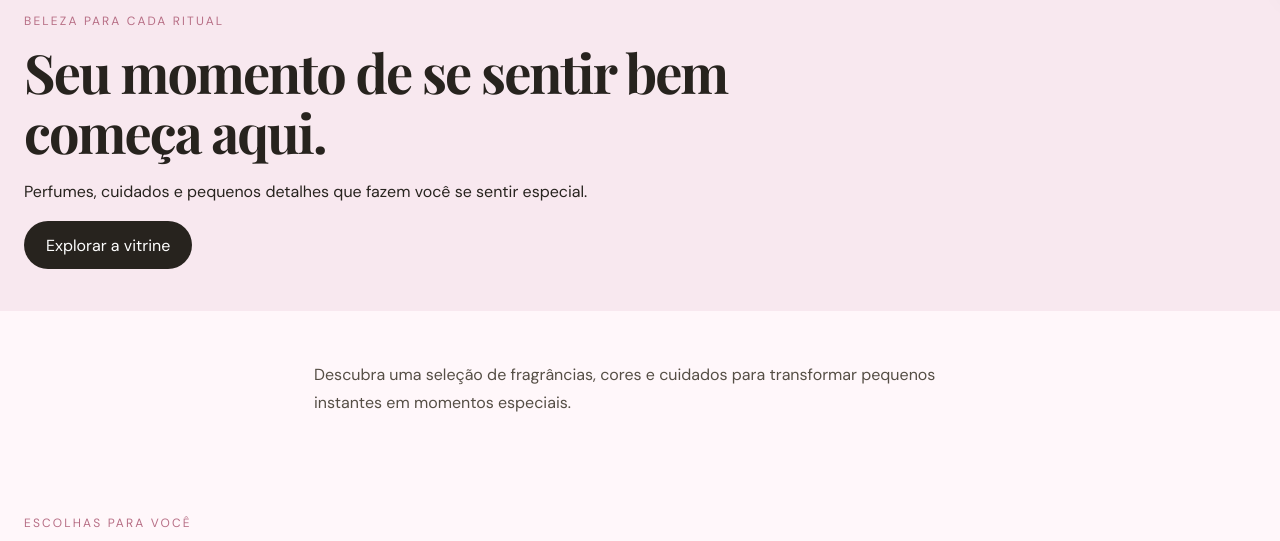
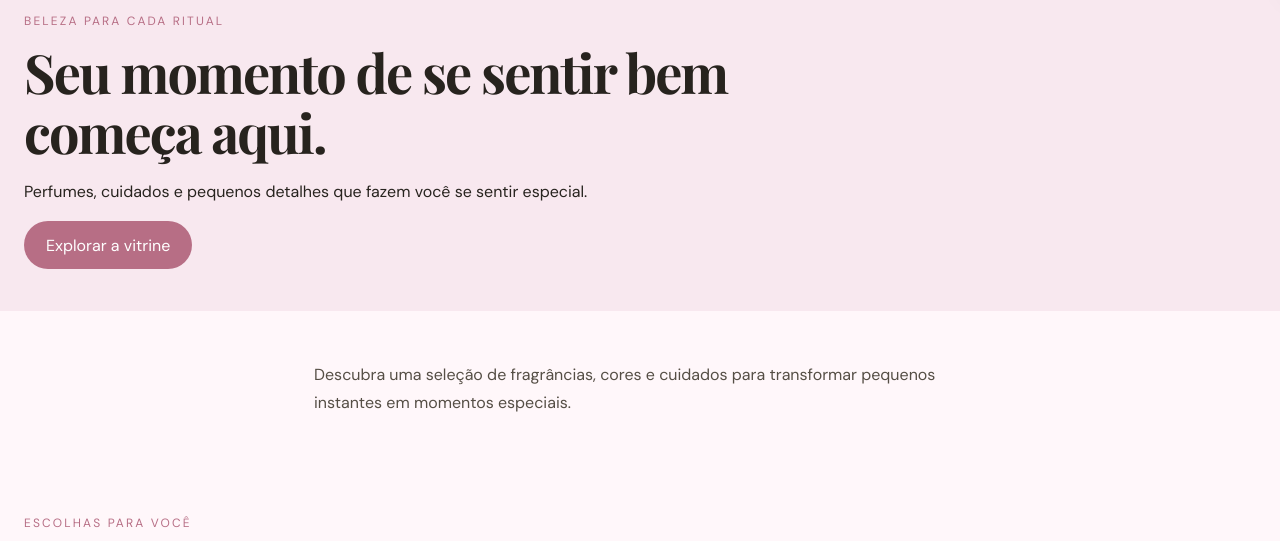
Before and after one commit to 81je/arouca-perfumaria-bel, a plain HTML site: page index.html in a window 1280 px wide. Shown: the part 806-1347 px from the top of the page. Drawn offline with nearby package versions, Linux system fonts and the light colour scheme.

Commit message:
Update primary button styles in index.html

```diff
--- a/index.html
+++ b/index.html
@@ -51,6 +51,11 @@ h1 { max-width: 720px; font-size: clamp(32px, 7vw, 54px); line-height: 1.12; let
 .intro { max-width: 700px; margin: 0 auto; padding: 34px 24px; color: #554e45; font-size: 16px; line-height: 1.7; }
 .primary-button, .add-button { display: inline-flex; align-items: center; justify-content: center; border: 0; border-radius: 999px; background: var(--ink); color: white; text-decoration: none; transition: background .2s ease; }
 .primary-button { min-height: 48px; padding: 0 22px; }
+.primary-button {
+  background: #b76e85;
+  color: #ffffff;
+  border-radius: 30px;
+}
 .primary-button:hover, .add-button:hover { background: var(--accent); }
 .products-section { padding: 48px 24px; }
 h2 { font-size: clamp(27px, 5vw, 38px); line-height: 1.2; }
```
